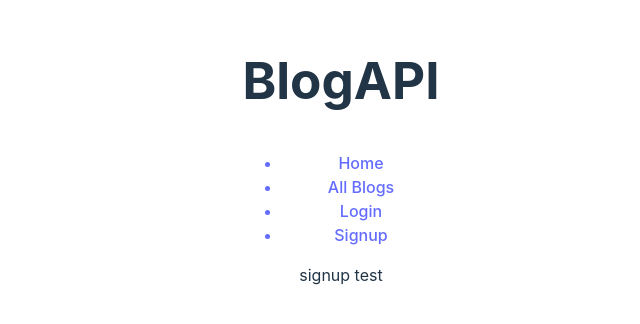
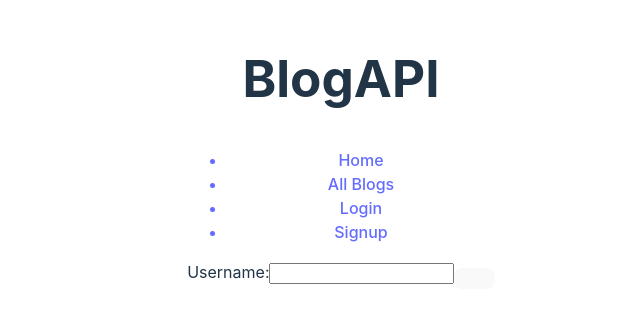
Before and after one commit to jwaddell10/Blog-API-Frontend, a React (Vite) app: page /signup in a window 1280 px wide. Shown: the part 252-576 px from the top of the page, without its empty margins (299-939 px from the left). Built offline with nearby package versions, Linux system fonts and the light colour scheme; no server answers.

Commit message:
signup form created with uncontrolled component

```diff
--- a/package.json
+++ b/package.json
@@ -10,9 +10,10 @@
     "preview": "vite preview"
   },
   "dependencies": {
+    "cors": "^2.8.5",
     "passport-jwt": "^4.0.1",
     "react": "^18.2.0",
-    "react-dom": "^18.2.0",
+    "react-dom": "^18.3.1",
     "react-router-dom": "^6.23.0"
   },
   "devDependencies": {
--- a/src/components/Signup.jsx
+++ b/src/components/Signup.jsx
@@ -1,9 +1,46 @@
+import { useOptimistic, useState, useRef } from "react";
+//add optimistic message to make more responsive maybe?
+
+//username, password, confirm password
+
 function Signup() {
+	//form data, setformdata
+	//empty
+	//typing
+	//submitting
+	//success/error
+	const handleSubmit = (event) => {
+		event.preventDefault();
+		const formData = new FormData(event.target);
+		for (let [key, value] of formData.entries()) {
+			console.log(`${key}: ${value}`, "this is key, value");
+		}
+
+		fetch("http://localhost:3000/signup", {
+			method: "POST",
+			headers: { "Content-Type": "application/json" },
+			body: JSON.stringify({ formData }),
+		})
+			.then((response) => response.text())
+			.then((data) => {
+				console.log(data, "this is data");
+			});
+	};
+
+	//handlechange event
 	return (
 		<>
-			<div>signup test</div>
+			<form action="/signup" onSubmit={handleSubmit}>
+				<label>Username:</label>
+				<input type="text" name="name" />
+				<button type="submit"></button>
+			</form>
 		</>
 	);
 }
 
+{
+	/* <label for="email"><b>Email</b></label>
+    <input type="text" placeholder="Enter Email" name="email" required></input> */
+}
 export default Signup;
```
Also changed, not shown: 1 other file (tests, documents, lock files or other folders).
